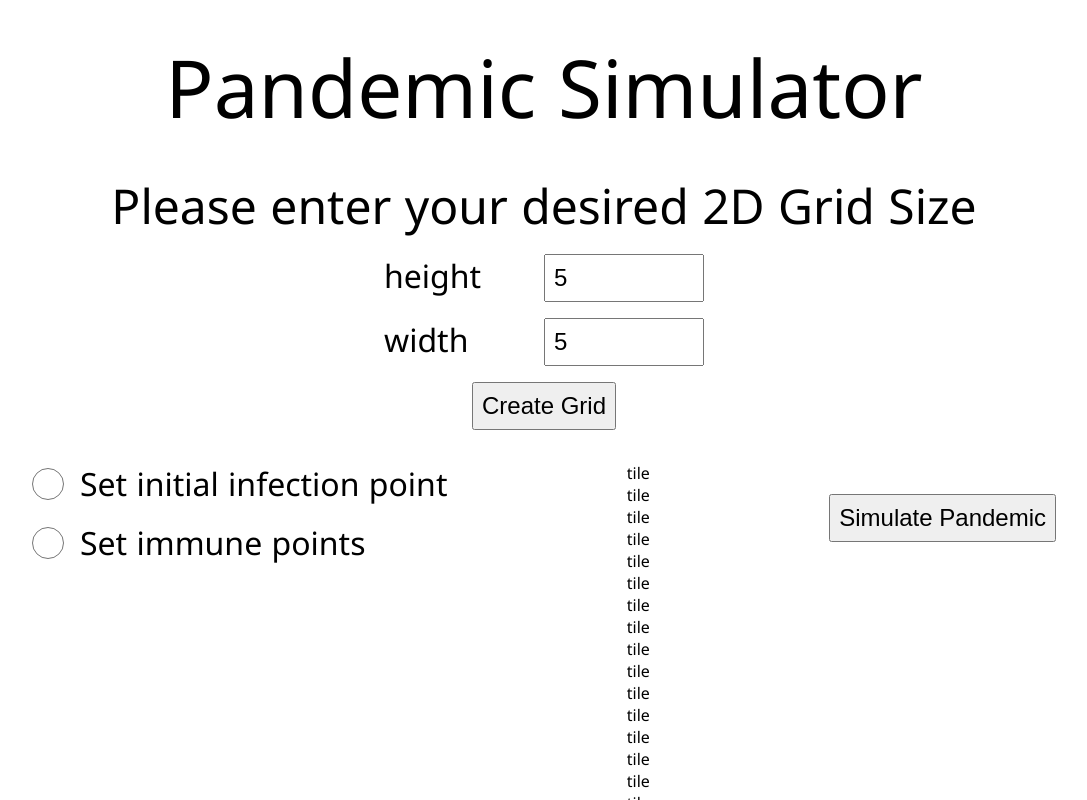
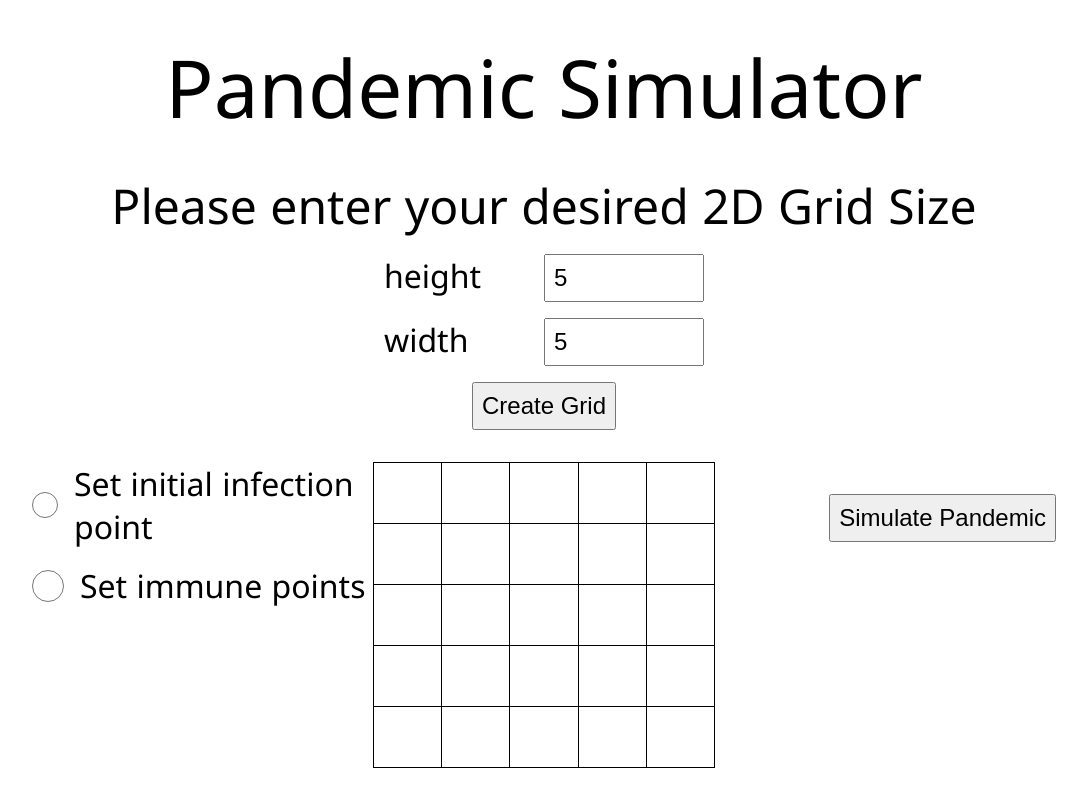
Before and after one commit to mbrecht/pandemic-sim, a Nuxt app: page / in a window 1280 px wide. Both pictures are taken after typing "5", "5" into the empty fields and a click on the button "Create Grid". Shown: the top 800 px of the page, without its empty margins (96-1183 px from the left). Built offline with nearby package versions, Linux system fonts and the light colour scheme.

Commit message:
properly displays game components

```diff
--- a/components/Board.vue
+++ b/components/Board.vue
@@ -1,9 +1,14 @@
 <template>
-  <div class="game-container" v-if="board">
-    <div v-for="(row, x) of board.rows" :key="x">
-      <p v-for="(tile, y) of row" :key="y">tile</p>
-    </div>
-  </div>
+  <table class="table">
+    <tr v-for="(row, x) of board.rows" :key="x" class="row">
+      <th
+        v-for="(tile, y) of row"
+        v-bind:class="tile.status"
+        :key="y"
+        class="tile"
+      ></th>
+    </tr>
+  </table>
 </template>
 
 <script>
@@ -12,4 +17,16 @@ export default {
 };
 </script>
 
-<style scoped></style>
+<style scoped>
+.table {
+  width: 100%;
+  height: 100%;
+
+  border: 1px solid black;
+  border-collapse: collapse;
+}
+
+.tile {
+  border: 1px solid black;
+}
+</style>
--- a/components/Button.vue
+++ b/components/Button.vue
@@ -1,7 +1,9 @@
 <template>
-  <button class="btn" @click="handleClick">
-    {{ content }}
-  </button>
+  <div>
+    <button class="btn" @click="handleClick">
+      {{ content }}
+    </button>
+  </div>
 </template>
 
 <script>
@@ -20,5 +22,7 @@ export default {
 .btn {
   font-size: 1.5rem;
   padding: 0.5rem;
+  height: fit-content;
+  width: fit-content;
 }
 </style>
--- a/components/Game.vue
+++ b/components/Game.vue
@@ -16,12 +16,17 @@ export default {
 #game {
   display: flex;
   flex-flow: row nowrap;
-  justify-content: space-between;
+  justify-content: space-evenly;
   margin: 2rem 0;
 }
 
+#game * {
+  flex: 1 1 0px;
+}
+
 .sim-btn {
-  height: fit-content;
   margin-top: 2rem;
+  display: flex;
+  justify-content: flex-end;
 }
 </style>
```
